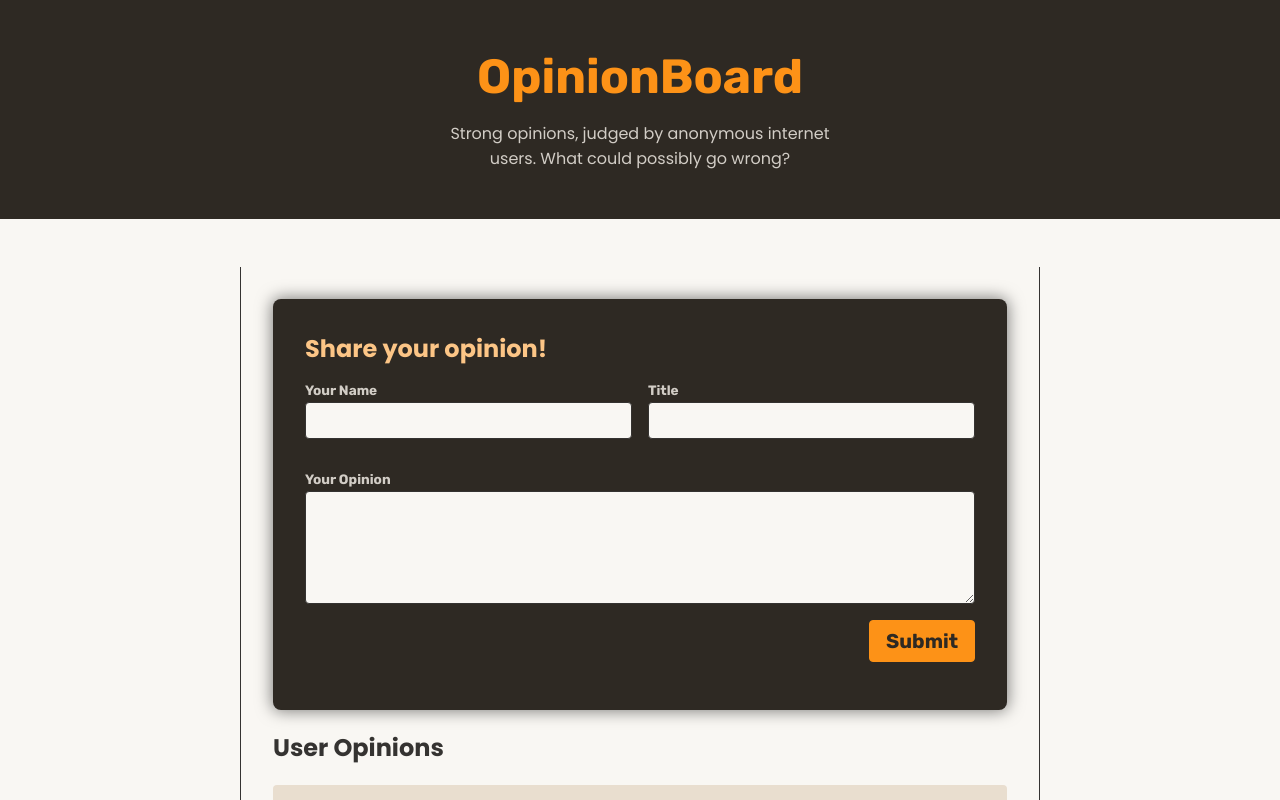
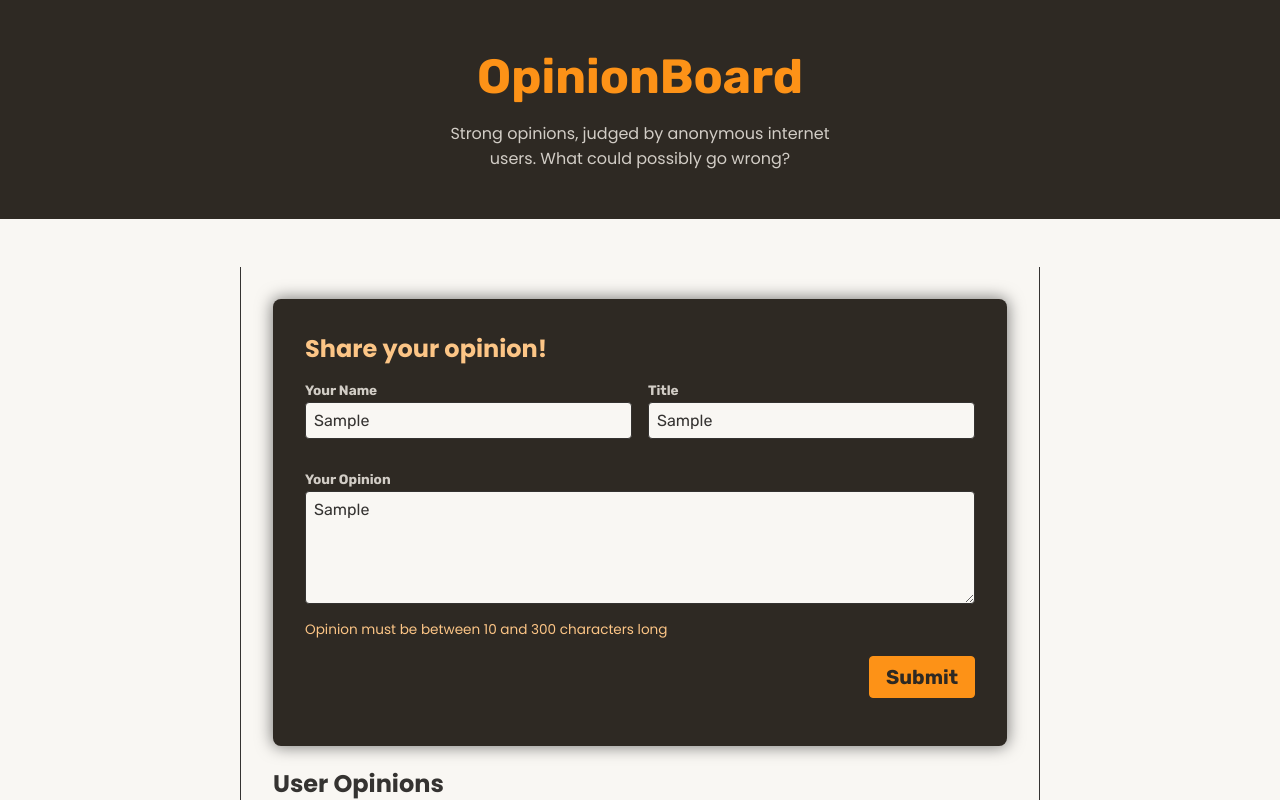
Before and after one commit to RAJESH2961/udemy-react-practice, a React (Vite) app in the folder Projects/Opinion-Board/: page / in a window 1280 px wide. Both pictures are taken after typing "Sample", "Sample", "Sample" into the empty fields and a click on the button "Submit". Shown: the top 800 px of the page. Built offline with nearby package versions, Linux system fonts and the light colour scheme; data requests are answered from the project's data file.

Commit message:
Handlign form submission using useActionState

```diff
--- a/Projects/Opinion-Board/src/components/NewOpinion.jsx
+++ b/Projects/Opinion-Board/src/components/NewOpinion.jsx
@@ -1,7 +1,7 @@
 import { useActionState } from "react";
 
 export function NewOpinion() {
-  function shareOpinionAction(formData){
+  function shareOpinionAction(prevState,formData){
     const title = formData.get('title');
     const body = formData.get('body');
     const userName = formData.get('userName');
@@ -29,26 +29,29 @@ export function NewOpinion() {
     // submit to backend
     return {errors: null};
   }
-  // useActionState();
+  const [formState, formAction] = useActionState(shareOpinionAction, {errors: null});
   return (
     <div id="new-opinion">
       <h2>Share your opinion!</h2>
-      <form action={shareOpinionAction}>
+      <form action={formAction}>
         <div className="control-row">
           <p className="control">
             <label htmlFor="userName">Your Name</label>
-            <input type="text" id="userName" name="userName" />
+            <input type="text" id="userName" name="userName" defaultValue={formState.enteredValues?.userName} />
           </p>
 
           <p className="control">
             <label htmlFor="title">Title</label>
-            <input type="text" id="title" name="title" />
+            <input type="text" id="title" name="title" defaultValue={formState.enteredValues?.title} />
           </p>
         </div>
         <p className="control">
           <label htmlFor="body">Your Opinion</label>
-          <textarea id="body" name="body" rows={5}></textarea>
+          <textarea id="body" name="body" rows={5} defaultValue={formState.enteredValues?.body}></textarea>
         </p>
+        {formState.errors && <ul className="errors">
+          {formState.errors.map((error) => (<li key={error}>{error}</li>))}
+          </ul>}
 
         <p className="actions">
           <button type="submit">Submit</button>
```
